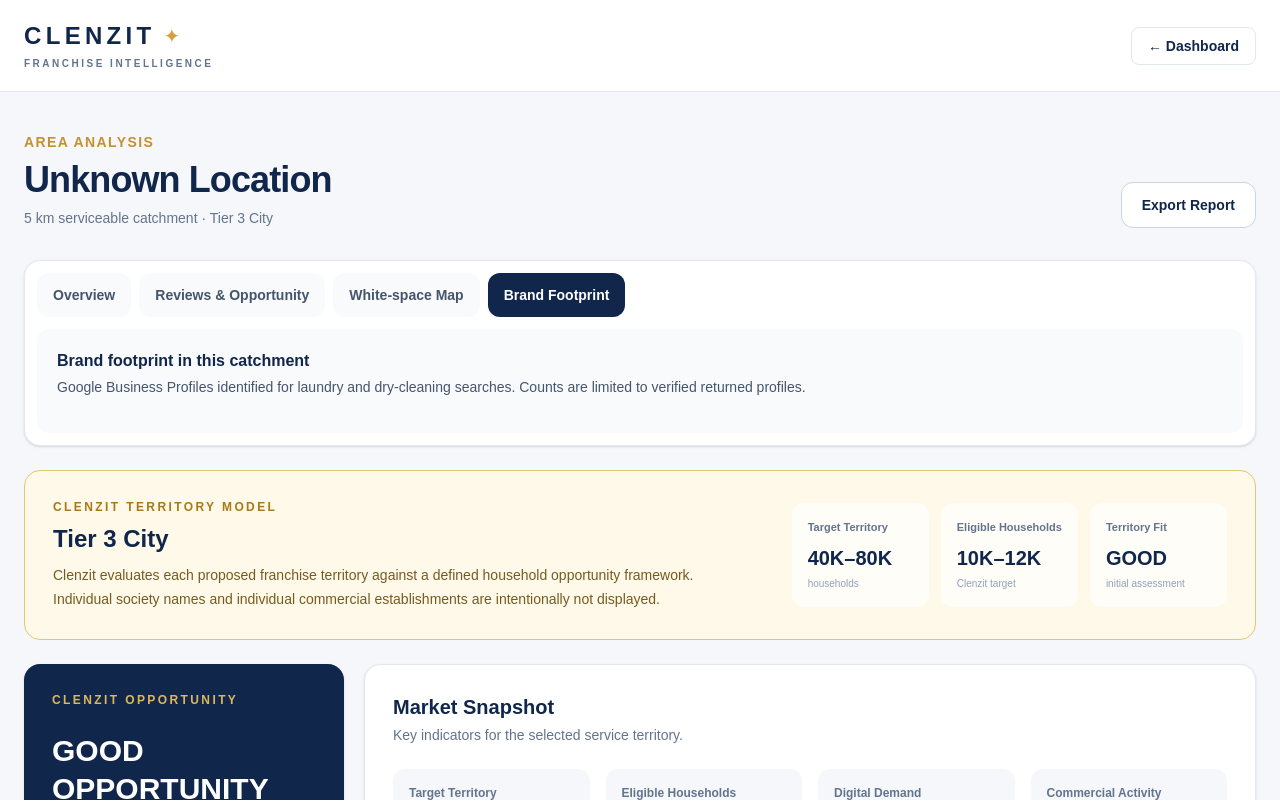
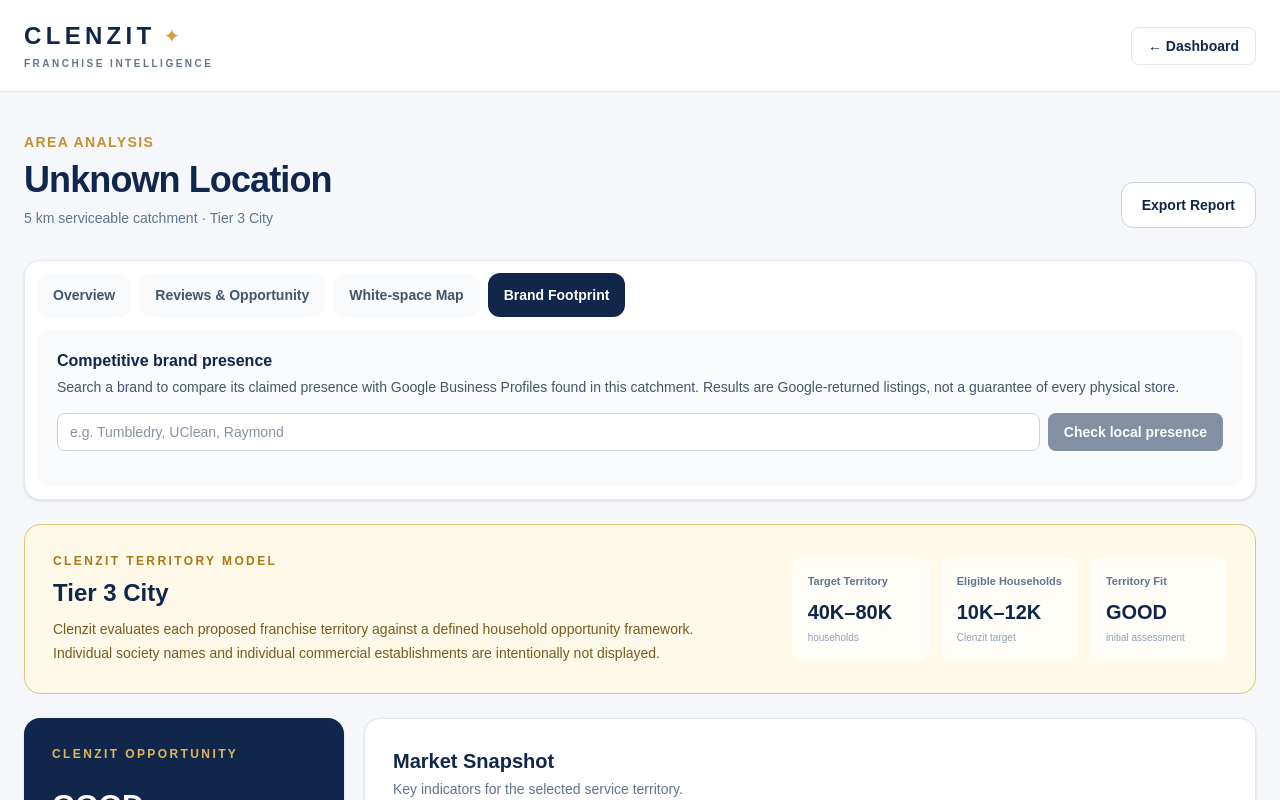
Before and after one commit to chaitanyau-bot/clenzit-franchise-intelligence, a Next.js app: page /analyze in a window 1280 px wide. Both pictures are taken after a click on the button "Brand Footprint". Shown: the top 800 px of the page. Built offline with nearby package versions, Linux system fonts and the light colour scheme.

Commit message:
Add competitive brand presence checker

```diff
--- a/app/analyze/page.tsx
+++ b/app/analyze/page.tsx
@@ -41,6 +41,15 @@ type PlacesResponse = {
   longitude: number;
   radius: number;
   categories: PlaceCategory[];
+};
+
+type BrandPresenceResponse = {
+  success: boolean;
+  brand: string;
+  location: string;
+  radius: number;
+  count: number;
+  places: Array<Pick<Business, "id" | "name" | "address" | "rating" | "reviews" | "businessStatus" | "website"> & { mapsUrl?: string | null }>;
 };
 
 type Coordinates = {
@@ -211,11 +220,35 @@ function AnalyzeContent() {
   const [placesError, setPlacesError] =
     useState<string | null>(null);
 
+  const [brandName, setBrandName] = useState("");
+  const [brandPresence, setBrandPresence] = useState<BrandPresenceResponse | null>(null);
+  const [brandLoading, setBrandLoading] = useState(false);
+  const [brandError, setBrandError] = useState<string | null>(null);
+
   const [locationLoading, setLocationLoading] =
     useState(true);
 
   const [activeInsight, setActiveInsight] =
     useState<"overview" | "reviews" | "whitespace" | "brands">("overview");
+
+  const searchBrandPresence = async () => {
+    if (!brandName.trim() || !coordinates) return;
+    setBrandLoading(true);
+    setBrandError(null);
+    try {
+      const params = new URLSearchParams({
+        brand: brandName.trim(), location,
+        latitude: String(coordinates.latitude), longitude: String(coordinates.longitude),
+        radius: String(radiusKm * 1000),
+      });
+      const response = await fetch(`/api/brand-presence?${params}`);
+      const data = await response.json();
+      if (!response.ok) throw new Error(data?.error || "Unable to search Google Business Profiles");
+      setBrandPresence(data);
+    } catch (error) {
+      setBrandError(error instanceof Error ? error.message : "Unable to search Google Business Profiles");
+    } finally { setBrandLoading(false); }
+  };
 
   /* =======================================================
      READ URL PARAMETERS
@@ -1325,8 +1358,14 @@ function AnalyzeContent() {
 
           {activeInsight === "brands" && (
             <div className="mt-3 rounded-xl bg-slate-50 p-5">
-              <h3 className="font-bold text-[#10264b]">Brand footprint in this catchment</h3>
-              <p className="mt-1 text-sm text-slate-600">Google Business Profiles identified for laundry and dry-cleaning searches. Counts are limited to verified returned profiles.</p>
+              <h3 className="font-bold text-[#10264b]">Competitive brand presence</h3>
+              <p className="mt-1 text-sm text-slate-600">Search a brand to compare its claimed presence with Google Business Profiles found in this catchment. Results are Google-returned listings, not a guarantee of every physical store.</p>
+              <div className="mt-4 flex flex-col gap-2 sm:flex-row">
+                <input value={brandName} onChange={(event) => setBrandName(event.target.value)} onKeyDown={(event) => { if (event.key === "Enter") searchBrandPresence(); }} placeholder="e.g. Tumbledry, UClean, Raymond" className="min-w-0 flex-1 rounded-lg border border-slate-300 bg-white px-3 py-2 text-sm outline-none focus:border-[#10264b]" />
+                <button type="button" onClick={searchBrandPresence} disabled={brandLoading || !coordinates || !brandName.trim()} className="rounded-lg bg-[#10264b] px-4 py-2 text-sm font-bold text-white disabled:cursor-not-allowed disabled:opacity-50">{brandLoading ? "Searching…" : "Check local presence"}</button>
+              </div>
+              {brandError && <p className="mt-3 rounded-lg bg-red-50 p-3 text-sm text-red-700">{brandError}</p>}
+              {brandPresence && <div className="mt-4 rounded-lg border border-[#e4c477] bg-[#fff9e9] p-4"><div className="flex flex-wrap items-end justify-between gap-2"><div><p className="text-xs font-bold uppercase tracking-wide text-[#a97918]">Google Business Profiles found</p><p className="mt-1 text-3xl font-bold text-[#10264b]">{brandPresence.count}</p></div><p className="text-sm text-slate-600">within {radiusKm} km of {formatLocation(location)}</p></div><div className="mt-4 grid gap-3 md:grid-cols-2">{brandPresence.places.map((place) => <div key={place.id || `${place.name}-${place.address}`} className="rounded-lg border border-slate-200 bg-white p-3 text-sm"><p className="font-bold text-[#10264b]">{place.name}</p><p className="mt-1 text-slate-600">{place.address}</p><p className="mt-1 text-amber-700">{place.rating ? `★ ${place.rating.toFixed(1)}` : "No rating"} · {place.reviews?.toLocaleString() || 0} reviews</p>{place.mapsUrl && <a href={place.mapsUrl} target="_blank" rel="noreferrer" className="mt-2 inline-block font-semibold text-[#10264b] underline">Open in Google Maps</a>}</div>)}</div>{brandPresence.count === 0 && <p className="mt-3 text-sm text-slate-600">No matching Google Business Profiles were returned for this area.</p>}</div>}
               <div className="mt-4 grid gap-2 sm:grid-cols-2 lg:grid-cols-3">
                 {((placesData?.categories || []).find((c) => c.key === "laundry")?.businesses || []).slice(0, 12).map((b, i) => (
                   <div key={`${b.name}-${i}`} className="rounded-lg border border-slate-200 bg-white p-3 text-sm font-semibold text-[#10264b]">{b.name}</div>
--- /dev/null
+++ b/app/api/brand-presence/route.ts
@@ -0,0 +1,44 @@
+import { NextRequest, NextResponse } from "next/server";
+
+export async function GET(request: NextRequest) {
+  const params = new URL(request.url).searchParams;
+  const brand = params.get("brand")?.trim();
+  const location = params.get("location")?.trim();
+  const latitude = Number(params.get("latitude"));
+  const longitude = Number(params.get("longitude"));
+  const radius = Math.min(Math.max(Number(params.get("radius") || 5000), 100), 50000);
+  const apiKey = process.env.GOOGLE_MAPS_API_KEY;
+
+  if (!apiKey) return NextResponse.json({ error: "GOOGLE_MAPS_API_KEY is not configured" }, { status: 500 });
+  if (!brand || !location || !Number.isFinite(latitude) || !Number.isFinite(longitude)) {
+    return NextResponse.json({ error: "brand, location, latitude and longitude are required" }, { status: 400 });
+  }
+
+  const response = await fetch("https://places.googleapis.com/v1/places:searchText", {
+    method: "POST",
+    headers: {
+      "Content-Type": "application/json",
+      "X-Goog-Api-Key": apiKey,
+      "X-Goog-FieldMask": "places.id,places.displayName,places.formattedAddress,places.location,places.rating,places.userRatingCount,places.businessStatus,places.websiteUri,places.googleMapsUri",
+    },
+    body: JSON.stringify({
+      textQuery: `${brand} in ${location}`,
+      pageSize: 20,
+      locationBias: { circle: { center: { latitude, longitude }, radius } },
+    }),
+  });
+  const data = await response.json();
+  if (!response.ok) return NextResponse.json({ error: data?.error?.message || "Google Places API error" }, { status: response.status });
+
+  const places = (data.places || []).map((place: any) => ({
+    id: place.id || null,
+    name: place.displayName?.text || "Unknown",
+    address: place.formattedAddress || "",
+    rating: place.rating ?? null,
+    reviews: place.userRatingCount ?? 0,
+    businessStatus: place.businessStatus || null,
+    website: place.websiteUri || null,
+    mapsUrl: place.googleMapsUri || null,
+  }));
+  return NextResponse.json({ success: true, brand, location, radius, count: places.length, places });
+}
```
